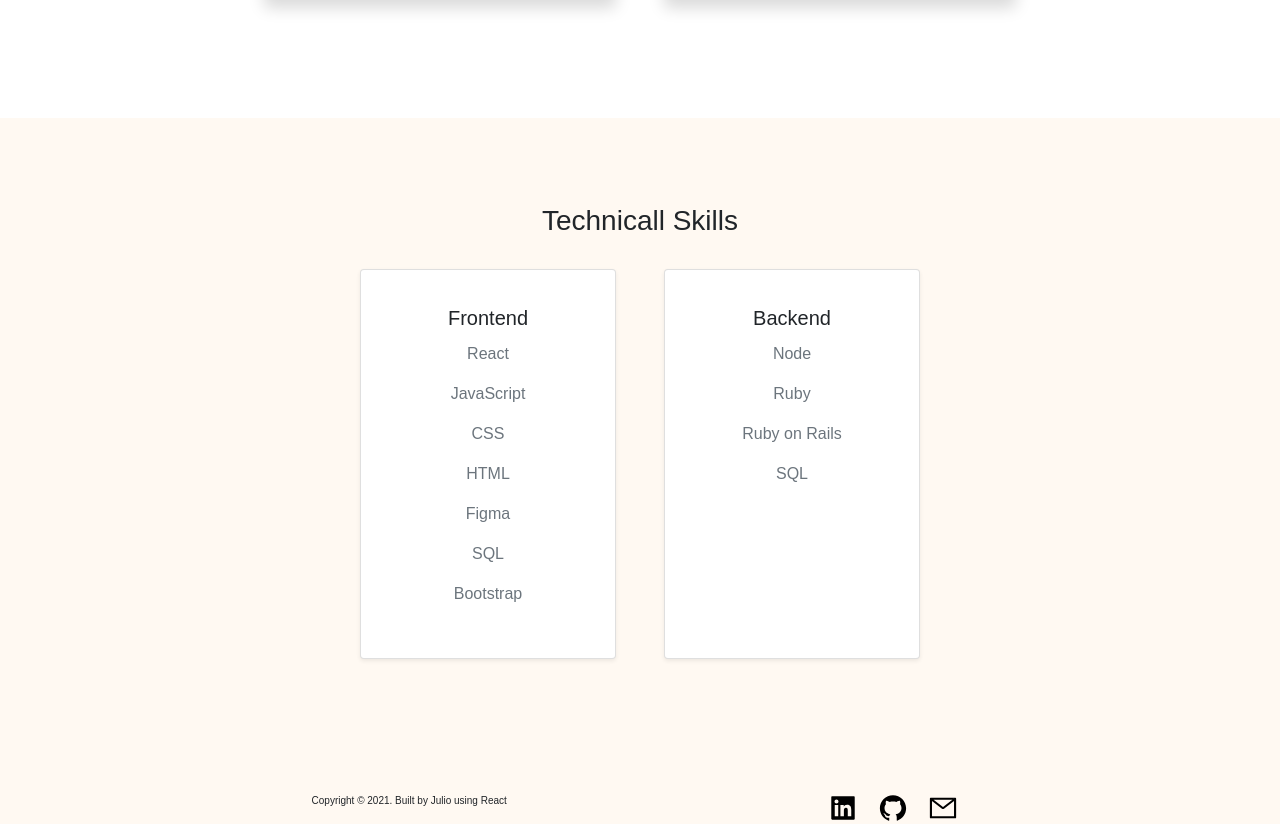
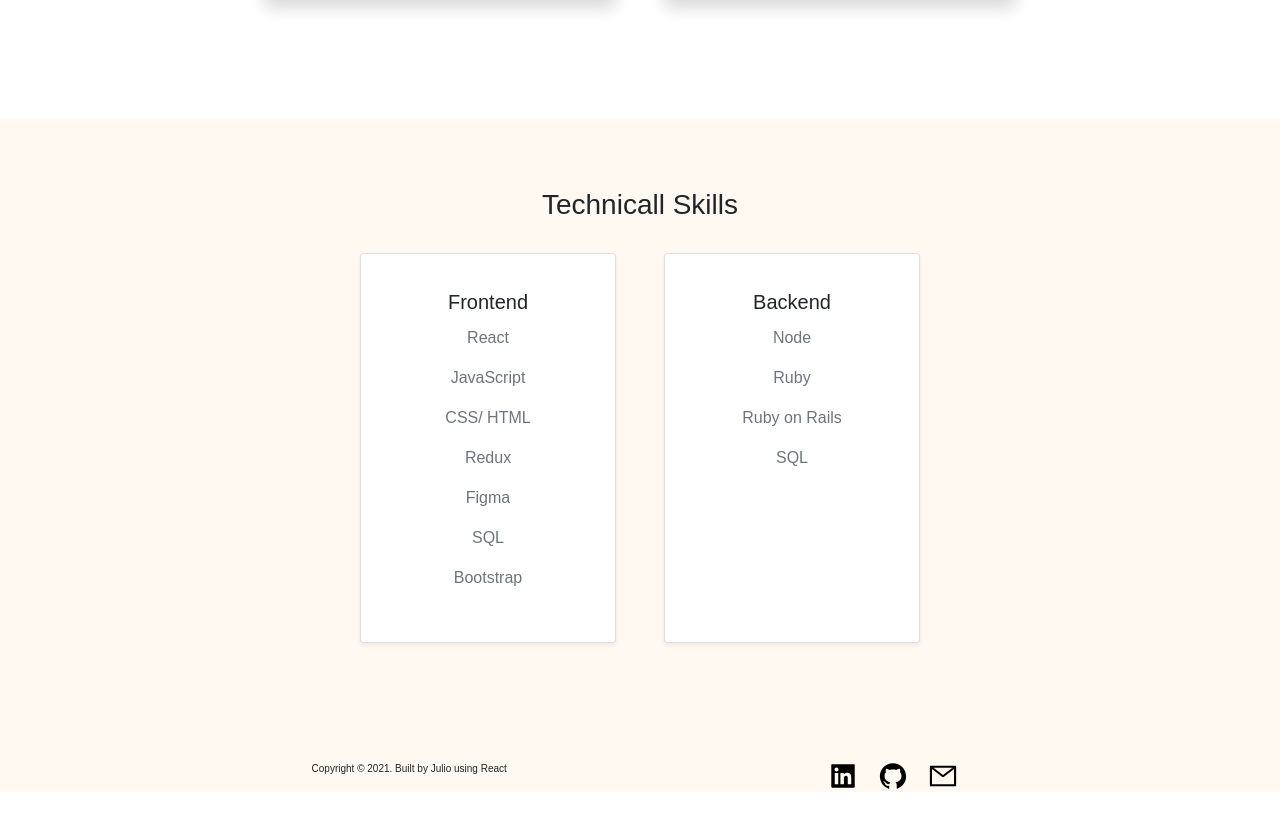
Before and after one commit to josejulio28/portfolio, a React (Create React App) app: page / in a window 1280 px wide. Shown: the part 1400-2225 px from the top of the page. After the commit the page ends 2193 px from the top, so only its background shows below. Built offline with nearby package versions, Linux system fonts and the light colour scheme.

Commit message:
Changes in the margin in Techskills and cleaned up code

```diff
--- a/src/App.js
+++ b/src/App.js
@@ -1,19 +1,16 @@
 import "./App.css";
-import React, { Component } from "react";
-import Navbar from "./contents/navbar";
+import React from "react";
 import Footer from "./contents/Footer";
 import About from "./contents/about";
 import Portfolio from "./contents/portfolio";
 import Techskills from "./contents/techskills";
 import "bootstrap/dist/css/bootstrap.min.css";
-import { BrowserRouter as Router, Route, Switch } from "react-router-dom";
 
 // don't forget to put the navbar
 
 function App() {
   return (
     <div className="App">
-      {/* <Navbar /> */}
       <About />
       <Portfolio />
       <Techskills />
--- a/src/contents/techskills.js
+++ b/src/contents/techskills.js
@@ -1,6 +1,5 @@
 import React from "react";
 import "../styles/techskills.css";
-import { FontAwesomeIcon } from "@fortawesome/react-fontawesome";
 // import { fa-database } from 'react-icons/fas';
 import { Card, Row, Col, Button } from "react-bootstrap";
 
@@ -18,8 +17,8 @@ function techskills() {
             <Card.Text className="mb-2 text-muted">
               <p>React</p>
               <p>JavaScript</p>
-              <p>CSS</p>
-              <p>HTML</p>
+              <p>CSS/ HTML</p>
+              <p>Redux</p>
               <p>Figma</p>
               <p>SQL</p>
               <p>Bootstrap</p>
--- a/src/styles/techskills.css
+++ b/src/styles/techskills.css
@@ -6,6 +6,7 @@
   justify-content: center;
   align-items: center;
   height: auto;
+  margin: auto;
 }
 
 .skills {
```
